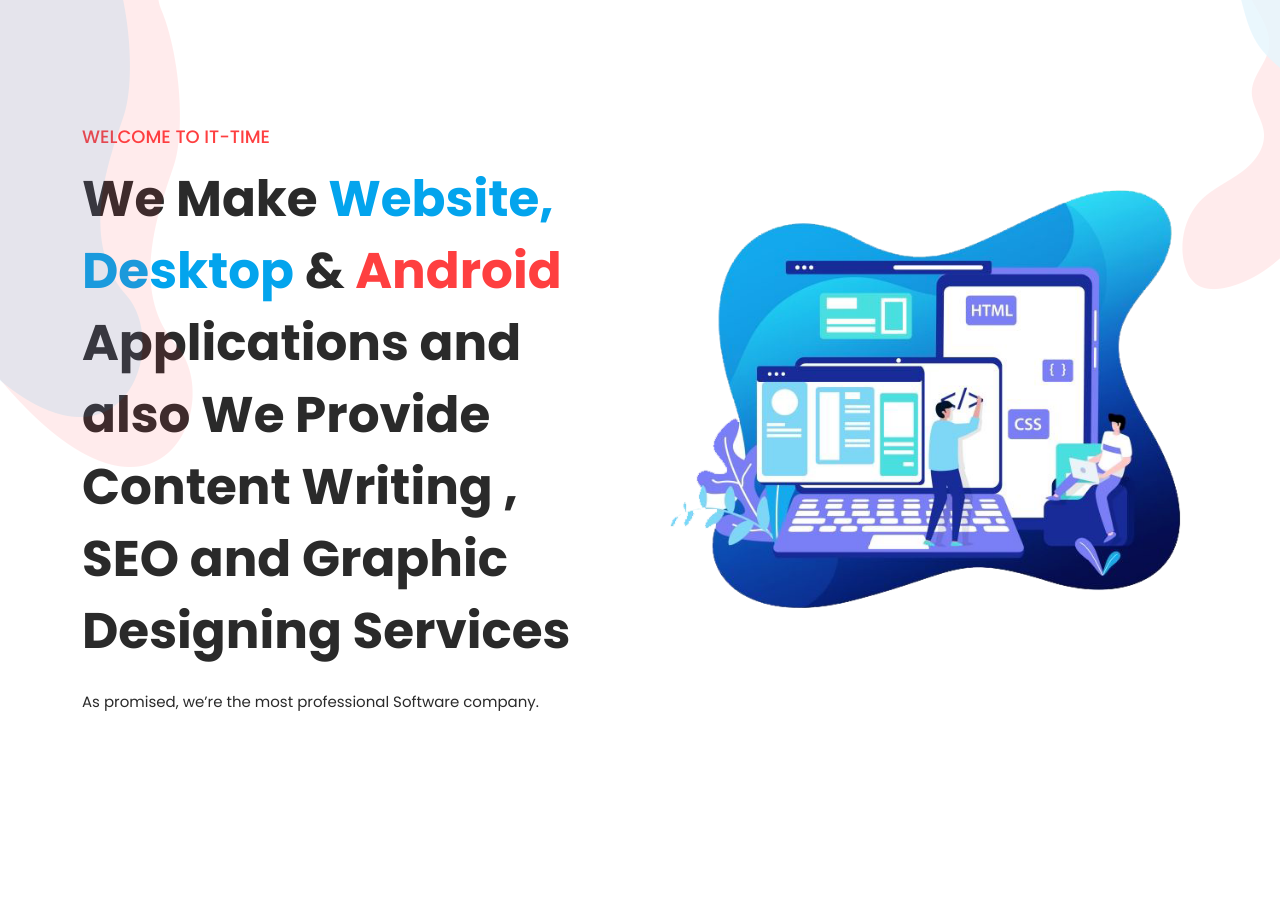
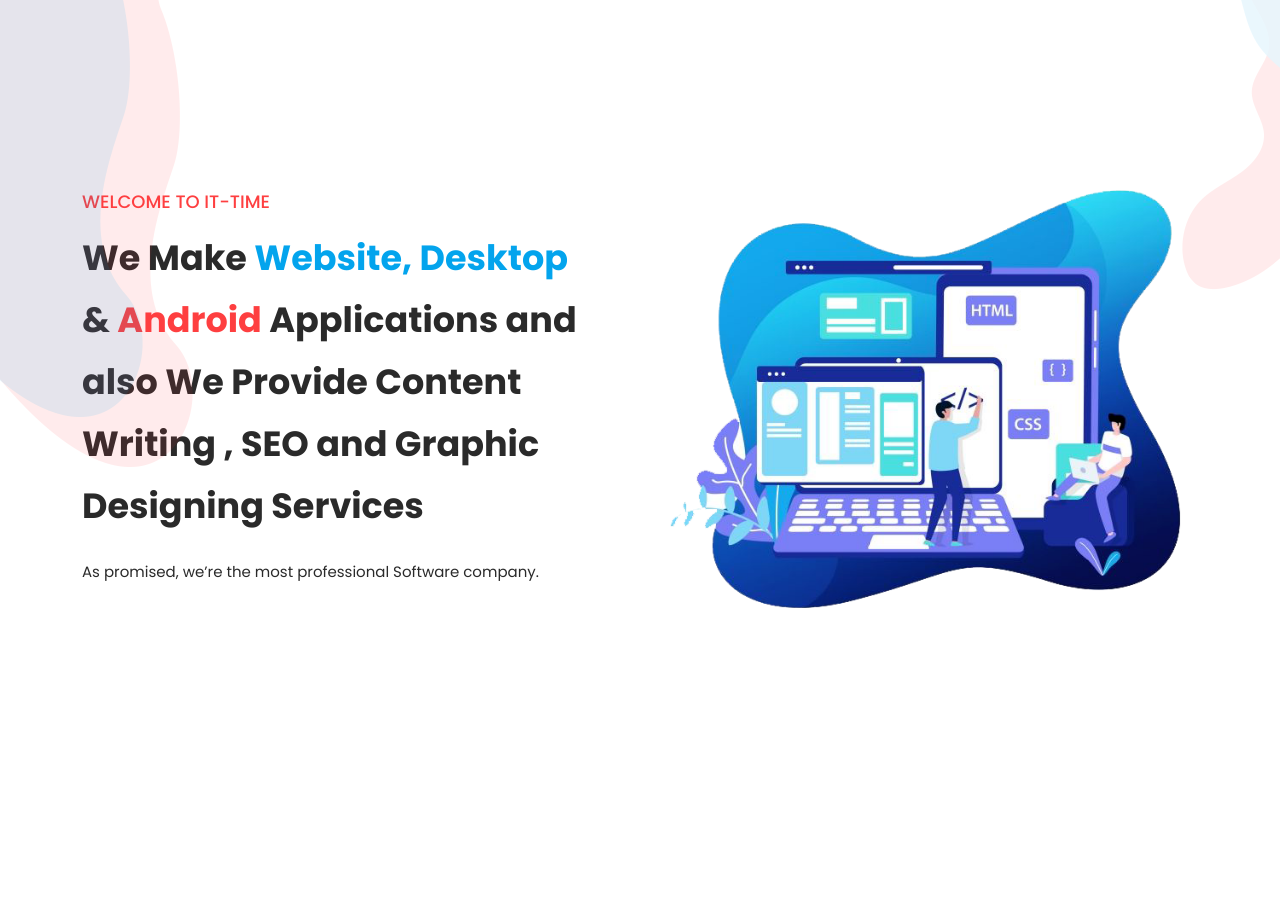
Before and after one commit to Mavia111/IT-Time, a PHP site: page /index.html in a window 1280 px wide. Shown: the part 100-1007 px from the top of the page. Run offline with PHP 8.4, Linux system fonts and the light colour scheme.

Commit message:
Update templatemo-space-dynamic.css

```diff
--- a/assets/css/templatemo-space-dynamic.css
+++ b/assets/css/templatemo-space-dynamic.css
@@ -874,10 +874,10 @@ Banner Style
 }
 
 .main-banner .left-content h2 {
-  font-size: 50px;
+  font-size: 35px;
   font-weight: 700;
   color: #2a2a2a;
-  line-height: 72px;
+  line-height: 62px;
 }
 
 .main-banner .left-content h2 em {
```
